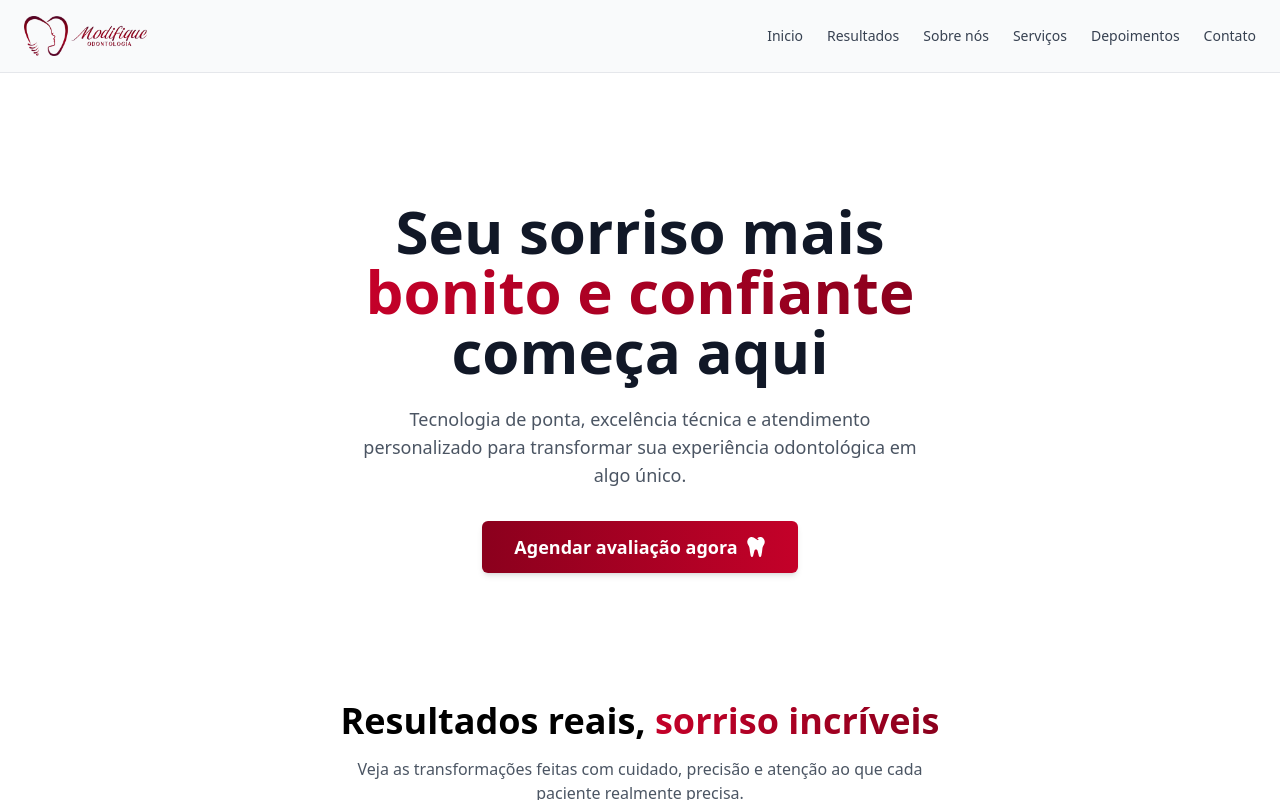
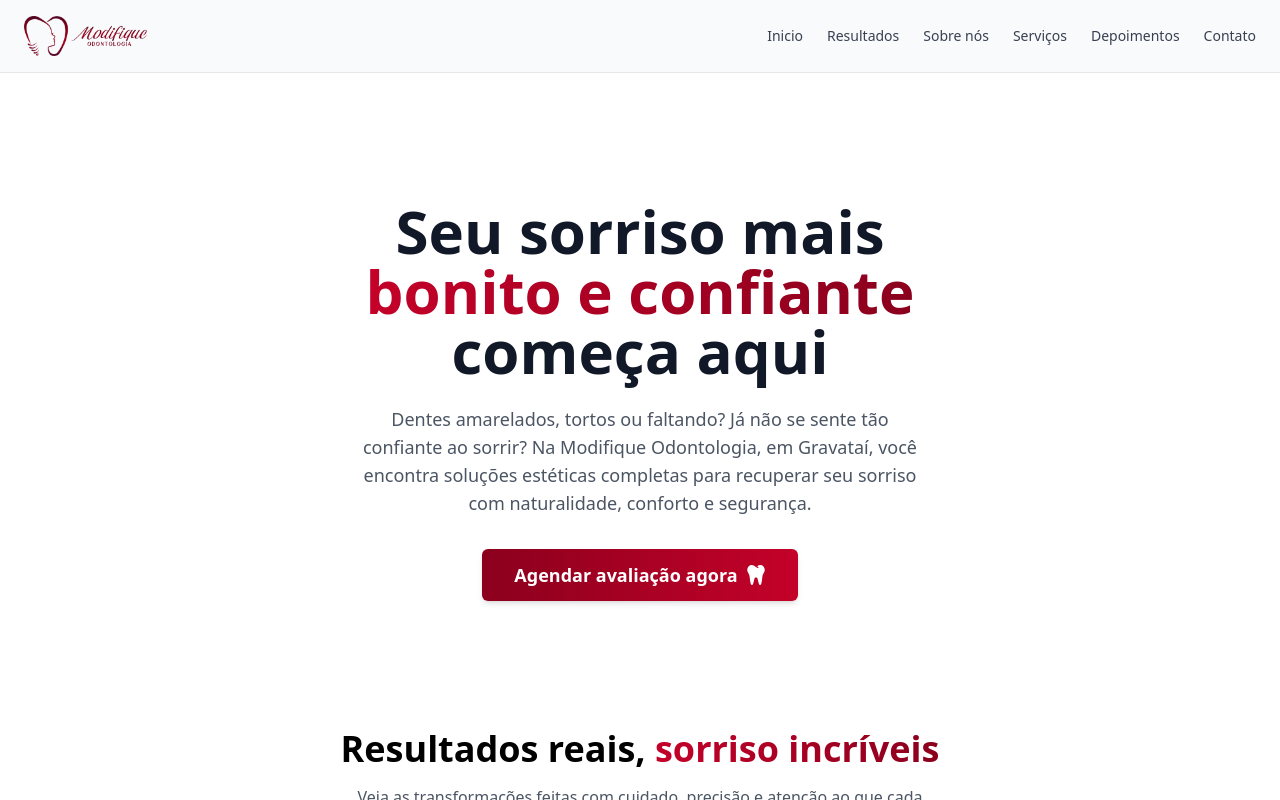
Before and after one commit to WolfMaker-Enterprise/modifique, a React (Vite) app: page / in a window 1280 px wide. Built offline with nearby package versions, Linux system fonts and the light colour scheme.

Commit message:
Implement code changes to enhance functionality and improve performance

```diff
--- a/src/App.jsx
+++ b/src/App.jsx
@@ -14,8 +14,8 @@ function App() {
       <NavBar />
       <PromoSection />
       <Results />
+      <Services />
       <About />
-      <Services />
       <Our />
       <Testimonials />
       <ContactForm />
--- a/src/components/PromoSection.jsx
+++ b/src/components/PromoSection.jsx
@@ -1,6 +1,7 @@
 import { FaTooth } from "react-icons/fa";
 import TextGradient from "./ui/TextGradiant";
 import mobileVideo from "../assets/mobile.mp4";
+import mobilePoster from "../assets/poster.jpg";
 
 function PromoSection() {
   return (
@@ -13,8 +14,10 @@ function PromoSection() {
       </h1>
 
       <p className="text-gray-600 mt-6 max-w-md sm:max-w-xl mx-auto text-base sm:text-lg">
-        Tecnologia de ponta, excelência técnica e atendimento personalizado para
-        transformar sua experiência odontológica em algo único.
+        Dentes amarelados, tortos ou faltando? Já não se sente tão confiante ao
+        sorrir? Na Modifique Odontologia, em Gravataí, você encontra soluções
+        estéticas completas para recuperar seu sorriso com naturalidade,
+        conforto e segurança.
       </p>
 
       <div className="flex justify-center w-full mt-8">
@@ -37,6 +40,7 @@ function PromoSection() {
       {/* Vídeo visível apenas no mobile */}
       <div className="block md:hidden mb-5 pt-10">
         <video
+          poster={mobilePoster}
           src={mobileVideo}
           controls
           className="w-full rounded-lg shadow-md"
--- a/src/components/Results.jsx
+++ b/src/components/Results.jsx
@@ -40,6 +40,7 @@ function ImageCompare({ before, after, alt }) {
           className="absolute top-0 left-0 w-full h-full object-cover"
           style={{ zIndex: 1 }}
         />
+
         <img
           src={before}
           alt={alt + " depois"}
--- a/src/components/Services.jsx
+++ b/src/components/Services.jsx
@@ -10,7 +10,7 @@ export default function Services() {
     <section id="servicos" className="bg-[#FFF1F4] py-10 px-4">
       <div className="max-w-7xl mx-auto h-auto flex flex-col md:flex-row items-start gap-12">
         {/* Imagem da doutora */}
-        <div className="relative w-full max-w-[320px] h-[400px] rounded-full overflow-visible flex-shrink-0 mx-auto md:mx-0">
+        <div className="hidden md:block relative w-full max-w-[320px] h-[400px] rounded-full overflow-visible flex-shrink-0 mx-auto md:mx-0">
           <img
             src={NurceBg}
             alt="Fundo da Doutora"
```
Also changed, not shown: src/assets/poster.jpg (added).
